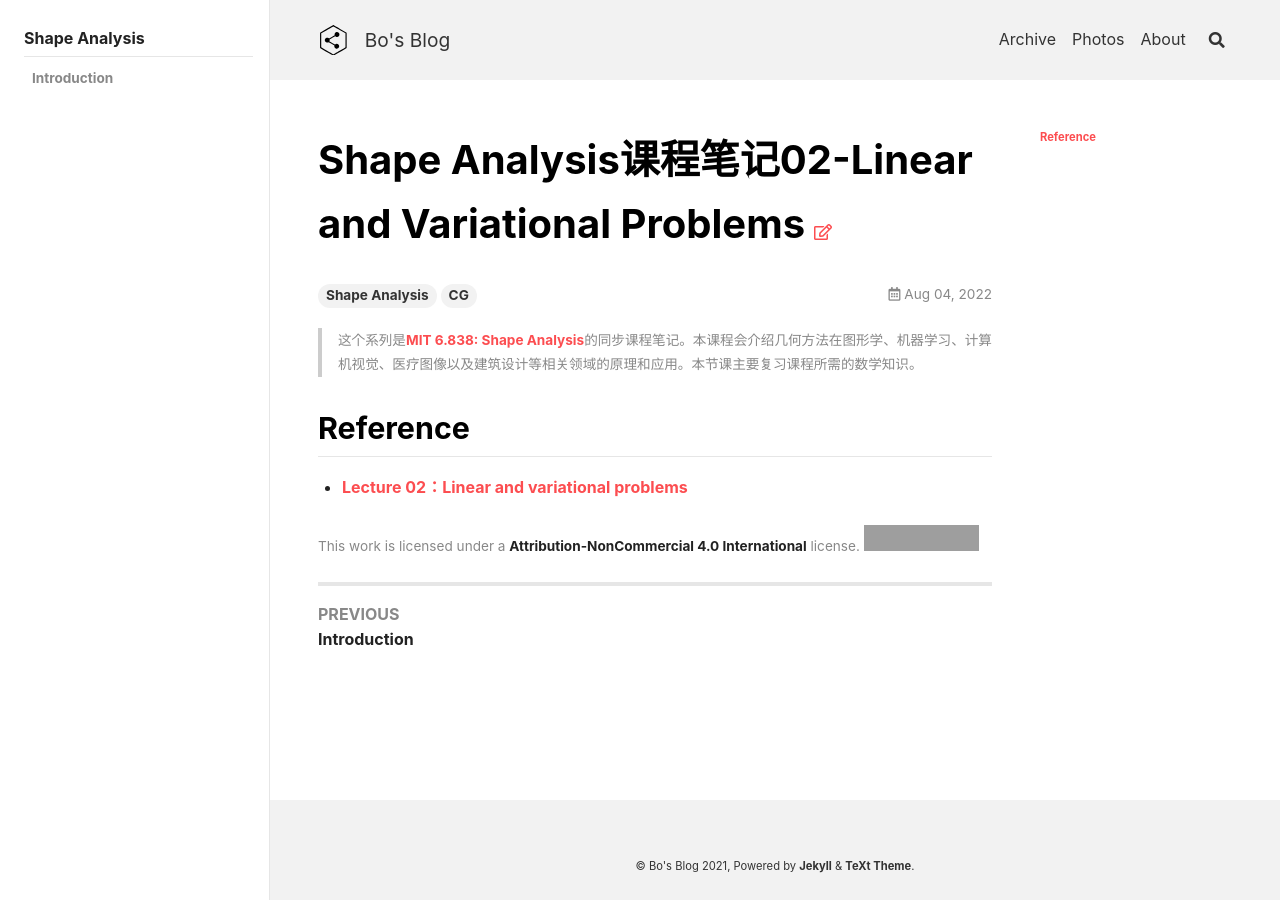
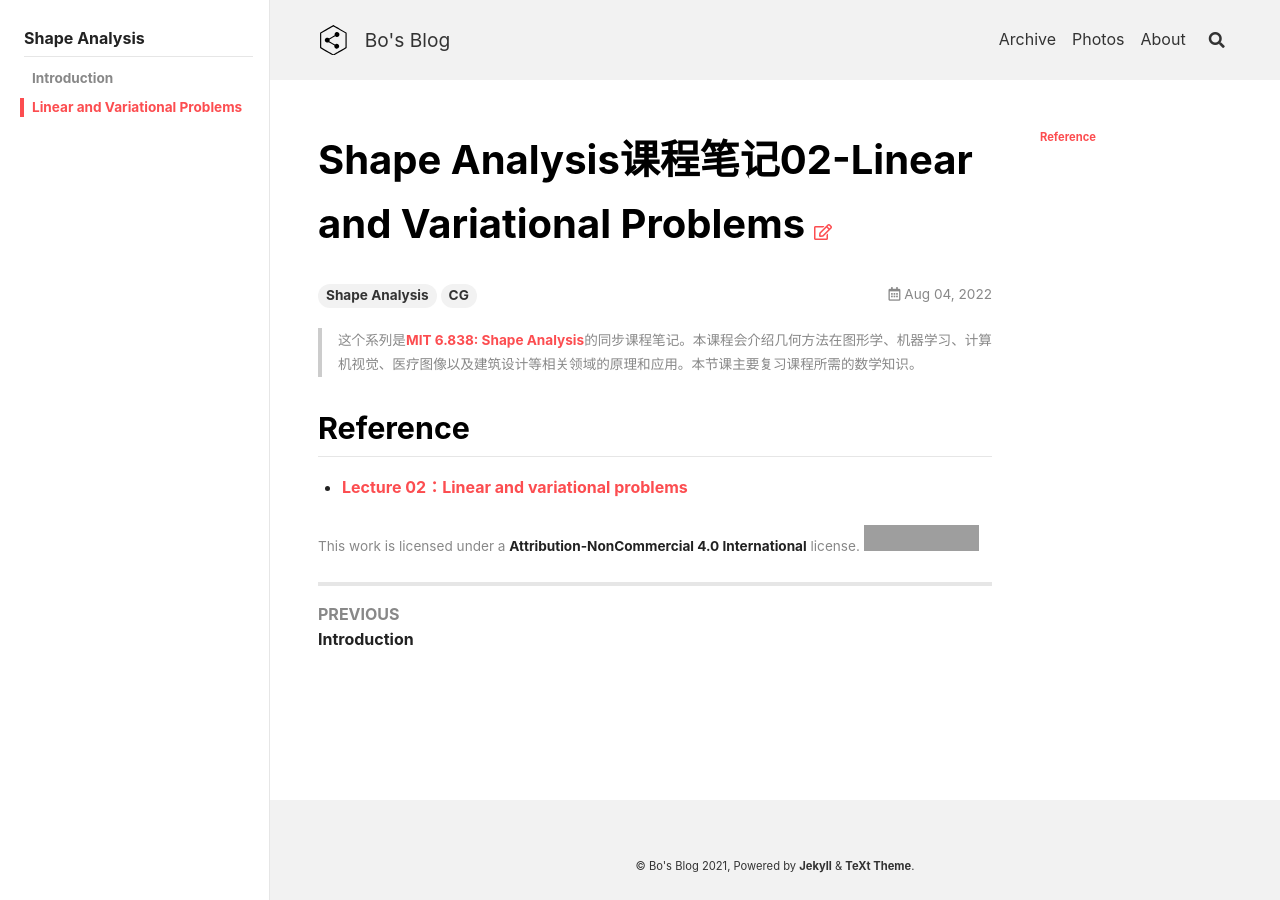
Before and after one commit to peng00bo00/peng00bo00_previous_blog, a Jekyll site: the page built from _posts/2022-08-04-SA-NOTES-02.md, in a window 1280 px wide. Built offline with Jekyll 4.4.1, drawn with Linux system fonts in a browser that asks for light colours; nearby versions of some CDN libraries; grey boxes are pictures that could not be loaded.

Commit message:
Update navigation.yml

```diff
--- a/_data/navigation.yml
+++ b/_data/navigation.yml
@@ -406,3 +406,5 @@ SA:
     children:
       - title: Introduction
         url: /2022/08/02/SA-NOTES-01.html
+      - title: Linear and Variational Problems
+        url: /2022/08/04/SA-NOTES-02.html
```
